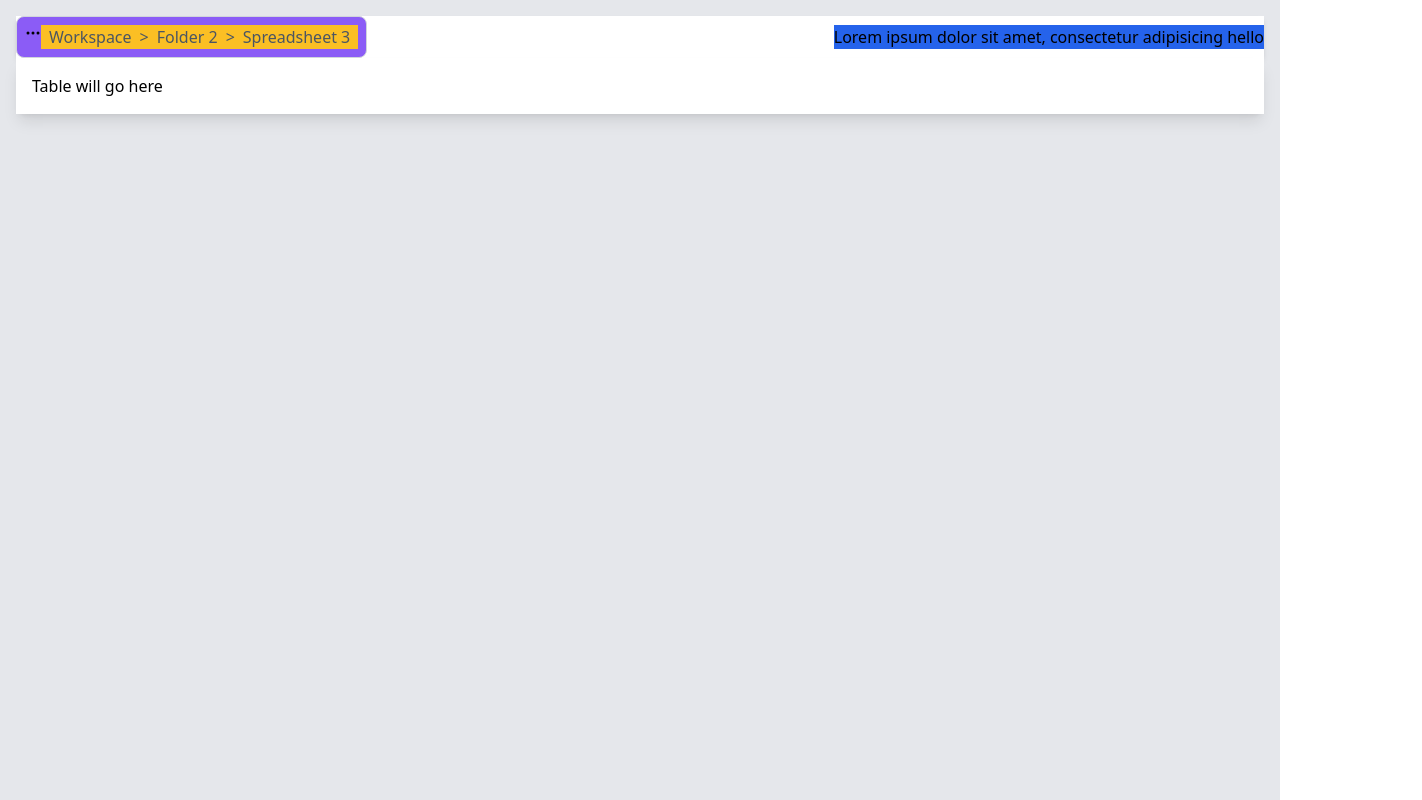
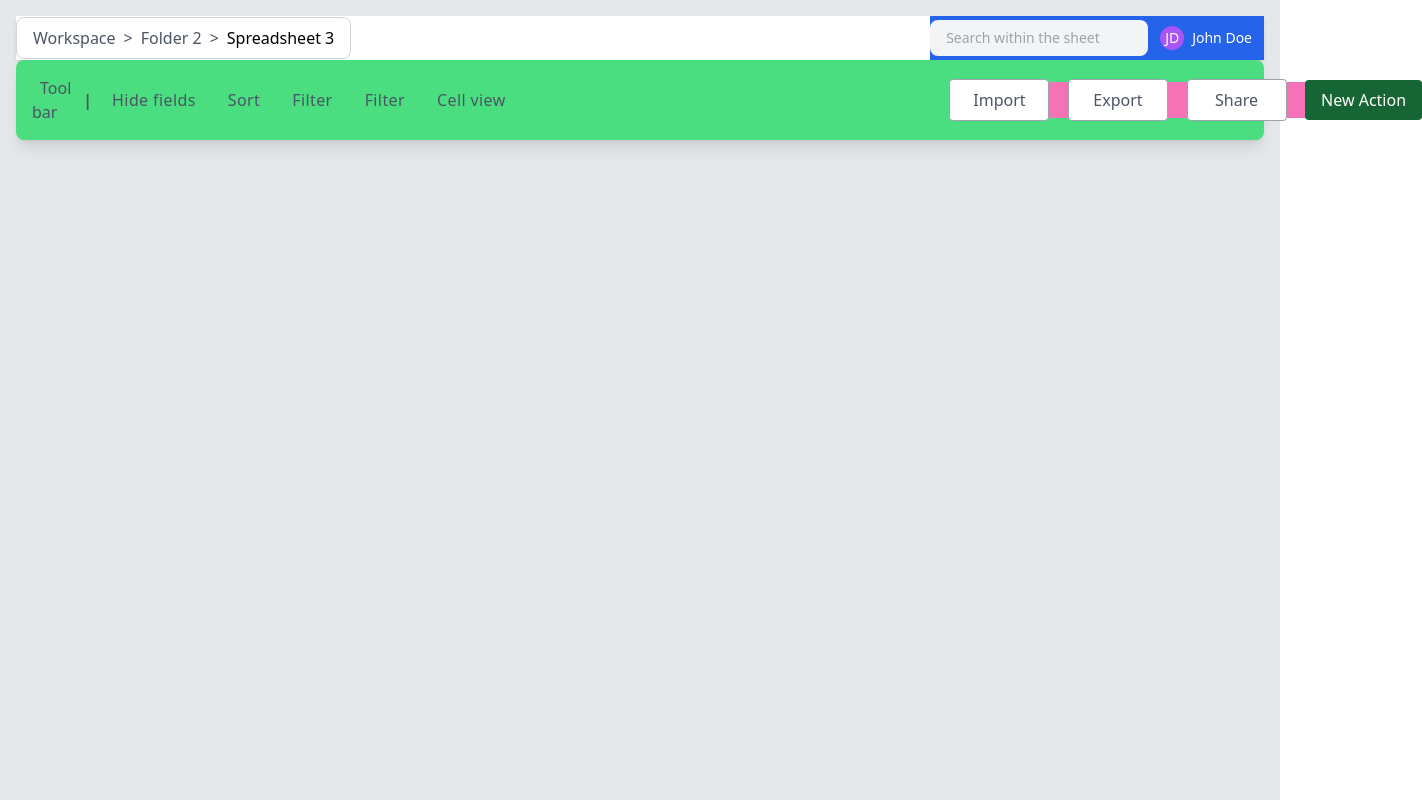
Before and after one commit to kartik23kg38/Inscripts_Spreadsheet, a React (Create React App) app: page / in a window 1280 px wide. Shown: the whole page, 1422 px wide, since content can reach past the window. Built offline with nearby package versions, Linux system fonts and the light colour scheme.

Commit message:
Fixed justify-between issue with proper width and spacing for table-controls and actions-right

```diff
--- a/package.json
+++ b/package.json
@@ -12,9 +12,12 @@
     "@types/node": "^16.18.126",
     "@types/react": "^19.1.8",
     "@types/react-dom": "^19.1.6",
+    "@types/react-icons": "^3.0.0",
     "react": "^19.1.0",
     "react-dom": "^19.1.0",
     "react-icons": "^5.5.0",
+    "react-icons-kit": "^2.0.0",
+    "react-native-vector-icons": "^10.2.0",
     "react-scripts": "5.0.1",
     "typescript": "^4.9.5",
     "web-vitals": "^2.1.4"
--- a/src/App.tsx
+++ b/src/App.tsx
@@ -4,7 +4,7 @@ function App() {
   return (
     <div className="min-h-screen bg-gray-200 p-4">
       <Header />
-      <div className="bg-white p-4 shadow-lg">Table will go here</div>
+      {/* <div className="bg-white p-4 shadow-lg">Table will go here</div> */}
     </div>
   );
 }
--- a/src/components/Header.tsx
+++ b/src/components/Header.tsx
@@ -1,13 +1,14 @@
-import { IoEllipsisHorizontal } from "react-icons/io5";
+// @ts-ignore
+import { IoEllipsisHorizontal } from 'react-icons/io5';
+import { GiOpenFolder } from 'react-icons/gi';
 
 function Header() {
   return (
+    <>
       <div className="flex items-center justify-between bg-white shadow-md">
-      <div className="path bg-violet-500 flex border border-gray-300 rounded-lg p-2">
-        <div>
-          <IoEllipsisHorizontal />
-        </div>
-        <div className="breadcrumbs bg-amber-400 flex items-center space-x-2 px-2">
+        {/* Path - left upper part of header */}
+        <div className="path flex border border-gray-300 rounded-lg p-2">
+          <div className="breadcrumbs flex items-center space-x-2 px-2">
             <button className="text-gray-600 hover:text-gray-800">
               Workspace
             </button>
@@ -16,15 +17,88 @@ function Header() {
               Folder 2
             </button>
             <span className="text-gray-600">&gt;</span>
-          <button className="text-gray-600 hover:text-gray-800">
+            <button className=" hover:text-gray-800">
               Spreadsheet 3
             </button>
           </div>
+          {/* <div>
+          <IoEllipsisHorizontal />
+        </div> */}
         </div>
+        {/* Actions-Right - right upper part of header */}
         <div className="actions_right bg-blue-600">
-        <p>Lorem ipsum dolor sit amet, consectetur adipisicing hello</p>
+          {/* text input and profile photo circular and name of the profile*/}
+          <div className="flex items-center space-x-2">
+            <input
+              type="text"
+              placeholder="Search within the sheet"
+              className="bg-gray-100 text-sm rounded-lg pl-4 py-2 focus:outline-none focus:ring-2 focus:ring-blue-500"
+            />
+            {/* john doe profile with its circular profile w-8 h-8 */}
+            <div className="profile flex items-center p-1">
+              <div className="w-6 h-6 rounded-full bg-purple-500 flex items-center justify-center">
+                <span className="text-white text-sm">JD</span>
+              </div>
+              <span className="text-white text-sm p-2">John Doe</span>
             </div>
           </div>
+        </div>
+      </div>
+
+      <div className="flex gap-x-2 p-4 shadow-lg items-center space-x-1 bg-green-400 rounded-lg">
+        <div className="text-gray-600">
+          <span className="p-2 rounded-lg">Tool bar</span>
+        </div>
+
+        {/* Separator */}
+        <div className="separator py-1 font-bold text-gray-600">
+          |
+        </div>
+
+        <div className="flex items-center w-[1318px] justify-between ">
+          {/* Table Controls */}
+          <div
+            className="table-controls py-2 flex items-center space-x-4"
+            style={{ width: '871px', height: '36px' }}
+          >
+            <button className="text-gray-600 px-2 tracking-wide hover:text-gray-800">
+              Hide fields
+            </button>
+            <button className="text-gray-600 px-2 tracking-wide hover:text-gray-800">
+              Sort
+            </button>
+            <button className="text-gray-600 px-2 tracking-wide hover:text-gray-800">
+              Filter
+            </button>
+            <button className="text-gray-600 px-2 tracking-wide hover:text-gray-800">
+              Filter
+            </button>
+            <button className="text-gray-600 px-2 tracking-wide hover:text-gray-800">
+              Cell view
+            </button>
+          </div>
+
+          {/* Actions Right */}
+          <div
+            className="actions-right flex items-center justify-between space-x-1 bg-pink-400 w-[487px] h-[36px]"
+            // style={{ padding: '0 8px' }} // Adjust padding to fit within 437px
+          >
+            <button className="border border-gray-400  bg-white text-gray-600 p-2 rounded hover:bg-gray-100 w-[100px]">
+              Import
+            </button>
+            <button className="border border-gray-400  bg-white text-gray-600 p-2 rounded hover:bg-gray-100 w-[100px]">
+              Export
+            </button>
+            <button className="border border-gray-400  bg-white text-gray-600 p-2 rounded hover:bg-gray-100 w-[100px]">
+              Share
+            </button>
+            <button className="bg-green-800 text-white py-2 px-4 rounded hover:bg-green-900 ">
+              New Action
+            </button>
+          </div>
+        </div>
+      </div>
+    </>
   );
 }
 export default Header;
```
Also changed, not shown: 1 other file (tests, documents, lock files or other folders). Lines whose indentation alone changed are shown as unchanged.
